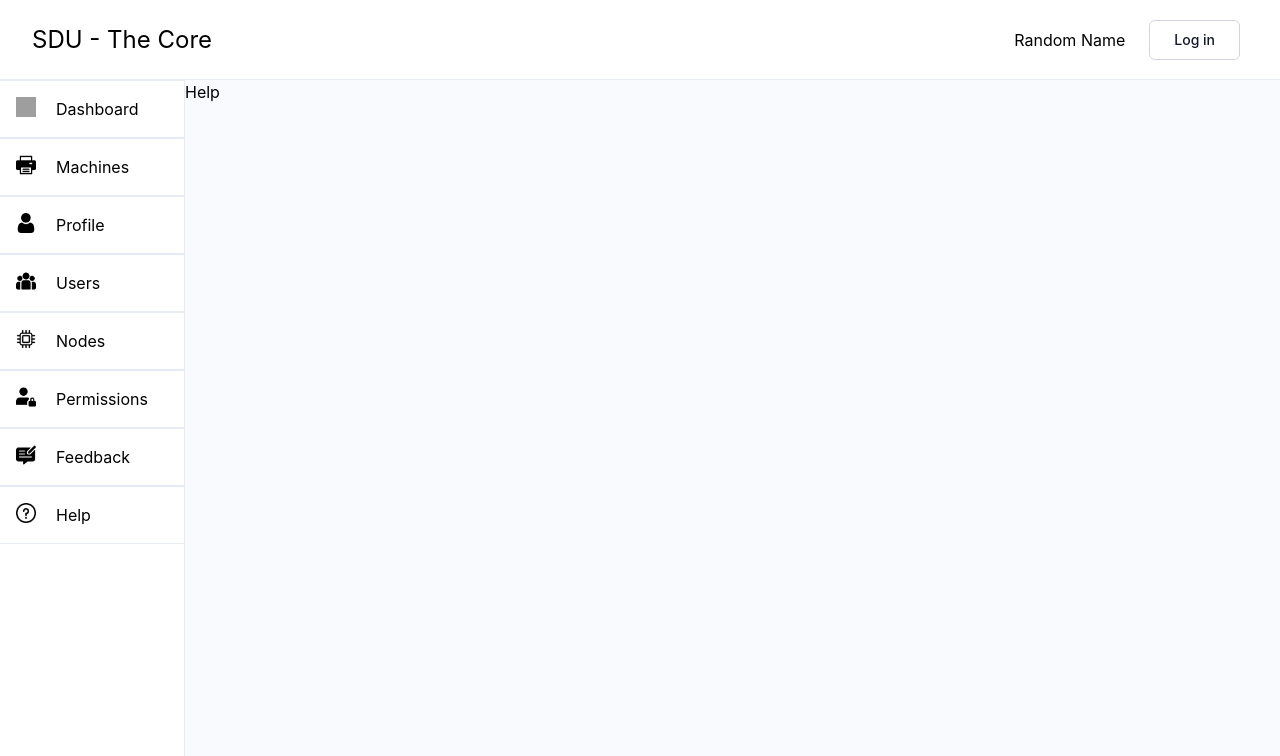
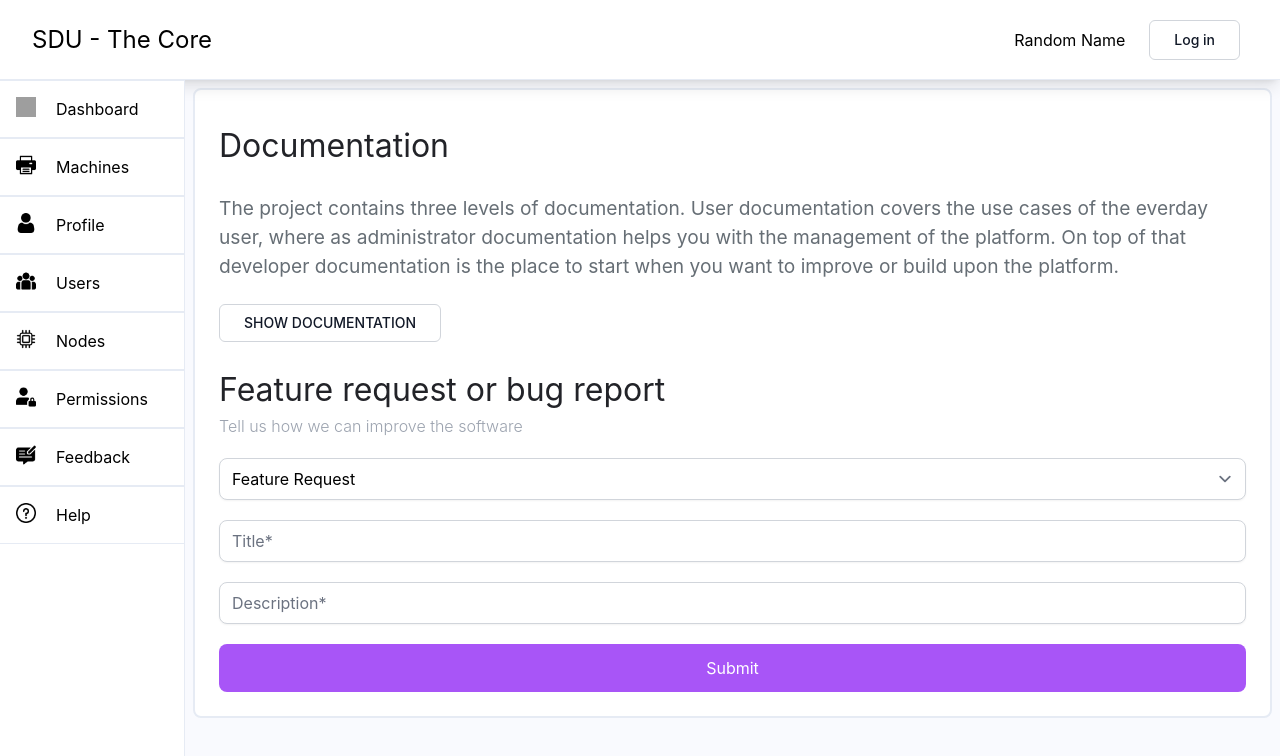
Before and after one commit to Pekkawi/SDU, a React (Vite) app in the folder client/: page /help in a window 1280 px wide. Shown: the top 756 px of the page. Built offline with nearby package versions, Linux system fonts and the light colour scheme; grey boxes are pictures that could not be loaded; a web font is replaced by a local one.

Commit message:
feedback page added

```diff
--- a/client/package.json
+++ b/client/package.json
@@ -10,6 +10,7 @@
     "preview": "vite preview"
   },
   "dependencies": {
+    "@tailwindcss/forms": "^0.5.3",
     "file-saver": "^2.0.5",
     "react": "^18.2.0",
     "react-dom": "^18.2.0",
@@ -21,7 +22,7 @@
     "@vitejs/plugin-react": "^4.0.0",
     "autoprefixer": "^10.4.14",
     "eslint": "^8.38.0",
-    "eslint-plugin-react": "^7.32.2",
+    "eslint-plugin-react": "^7.25.3",
     "eslint-plugin-react-hooks": "^4.6.0",
     "eslint-plugin-react-refresh": "^0.3.4",
     "postcss": "^8.4.24",
--- a/client/src/App.jsx
+++ b/client/src/App.jsx
@@ -32,7 +32,7 @@ import { LinkTemplate } from "./components/LinkTemplate";
 const App = () => {
   return (
     <BrowserRouter>
-      <header className="w-full flex justify-between items-center bg-white m-0 sm:px-8 px-4 py-4 border-b border-b-[#e6ebf4] min-h-[10vh] sticky">
+      <header className="w-full flex justify-between items-center bg-white m-0 sm:px-8 px-4 py-4 border-b border-b-[#e6ebf4] min-h-[10vh] sticky shadow-lg">
         <h1 className="text-[1.5em]">SDU - The Core</h1>
         <div className="flex">
           <h1 className="mr-2 px-4 py-2"> Random Name</h1>
--- /dev/null
+++ b/client/src/components/FeedBackTemplate.jsx
@@ -0,0 +1,54 @@
+import React from "react";
+
+const FeedBackTemplate = () => {
+  return (
+    <div>
+      <h1 className=" text-[#222328] text-[2rem]">
+        Feature request or bug report
+      </h1>
+      <h3 className="text-gray-400 font-light">
+        Tell us how we can improve the software
+      </h3>
+      <form>
+        <div class="mt-5">
+          <select
+            required
+            placeholder="Type*"
+            className="w-full border-gray-300 rounded-lg shadow-sm focus:border-indigo-500 focus:ring-indigo-500 text-left"
+          >
+            <option value="0" className="rounded-lg">
+              Feature Request
+            </option>
+            <option value="1" className="rounded-lg">
+              Bug report
+            </option>
+          </select>
+        </div>
+        <div class="mt-5">
+          <input
+            type="text"
+            placeholder="Title*"
+            className="w-full border-gray-300 rounded-lg shadow-sm focus:border-indigo-500 focus:ring-indigo-500 "
+          />
+        </div>
+        <div class="mt-5">
+          <input
+            type="text"
+            placeholder="Description*"
+            className="w-full border-gray-300 rounded-lg shadow-sm focus:border-indigo-500 focus:ring-indigo-500 "
+          />
+        </div>
+        <div class="mt-5">
+          <button
+            className="w-full bg-purple-500 py-3 text-center text-white rounded-lg"
+            type="button"
+          >
+            Submit
+          </button>
+        </div>
+      </form>
+    </div>
+  );
+};
+
+export default FeedBackTemplate;
--- a/client/src/components/LinkTemplate.jsx
+++ b/client/src/components/LinkTemplate.jsx
@@ -5,10 +5,10 @@ export const LinkTemplate = ({ text, source, thePath }) => {
   return (
     <>
       <Link
-        className="flex py-4 border-y border-y-[#e6ebf4] hover:bg-gray-100 pl-4"
+        className="flex py-4 border-y border-y-[#e6ebf4] hover:bg-gray-100 pl-4 select-none"
         to={thePath}
       >
-        <img src={source} className="w-5 h-5 mr-5" />
+        <img src={source} className="w-5 h-5 mr-5 " />
         <h2>{text}</h2>
       </Link>
     </>
--- a/client/src/pages/Dashboard.jsx
+++ b/client/src/pages/Dashboard.jsx
@@ -3,9 +3,7 @@ import React from "react";
 function Dashboard() {
   return (
     <div className="px-8 pt-8 pr-8 sm:px-6 pb-6 border-2 rounded-lg border-[#e6ebf4] bg-white m-2">
-      <h1 className="font-extrabold text-[#222328] text-[2rem]">
-        About this page
-      </h1>
+      <h1 className="text-[#222328] text-[2rem]">About this page</h1>
       <p className="mt-6 text-[#666e75] text-[1.2rem]">
         This is the official webpage of the student workshop at SDU Sønderborg.
         It offers a booking system for all manufacturing devices available. To
--- a/client/src/pages/Feedback.jsx
+++ b/client/src/pages/Feedback.jsx
@@ -1,7 +1,12 @@
 import React from "react";
+import FeedBackTemplate from "../components/FeedBackTemplate";
 
 function Feedback() {
-  return <div>Feedback</div>;
+  return (
+    <div className="px-8 pt-8 pr-8 sm:px-6 pb-6 border-2 rounded-lg border-[#e6ebf4] bg-white m-2">
+      <FeedBackTemplate />
+    </div>
+  );
 }
 
 export default Feedback;
--- a/client/src/pages/Help.jsx
+++ b/client/src/pages/Help.jsx
@@ -1,7 +1,30 @@
 import React from "react";
+import FeedBackTemplate from "../components/FeedBackTemplate";
 
 function Help() {
-  return <div>Help</div>;
+  return (
+    <div className="px-8 pt-8 pr-8 sm:px-6 pb-6 border-2 rounded-lg border-[#e6ebf4] bg-white m-2">
+      <h1 className="text-[#222328] text-[2rem]">Documentation</h1>
+      <p className="mt-6 text-[#666e75] text-[1.2rem]">
+        The project contains three levels of documentation. User documentation
+        covers the use cases of the everday user, where as administrator
+        documentation helps you with the management of the platform. On top of
+        that developer documentation is the place to start when you want to
+        improve or build upon the platform.
+      </p>
+      <a href="https://docs.thecore.sdu.dk/">
+        <button
+          className="text-gray-900 bg-white border border-gray-300 focus:outline-none hover:bg-gray-200
+           font-medium rounded-md text-sm  mr-2 px-6 py-2 mt-6 mb-6"
+          type="button"
+        >
+          SHOW DOCUMENTATION
+        </button>
+      </a>
+
+      <FeedBackTemplate />
+    </div>
+  );
 }
 
 export default Help;
--- a/client/tailwind.config.js
+++ b/client/tailwind.config.js
@@ -17,5 +17,5 @@ module.exports = {
       },
     },
   },
-  plugins: [],
+  plugins: [require("@tailwindcss/forms")],
 };
```
Also changed, not shown: 1 other file (tests, documents, lock files or other folders).
